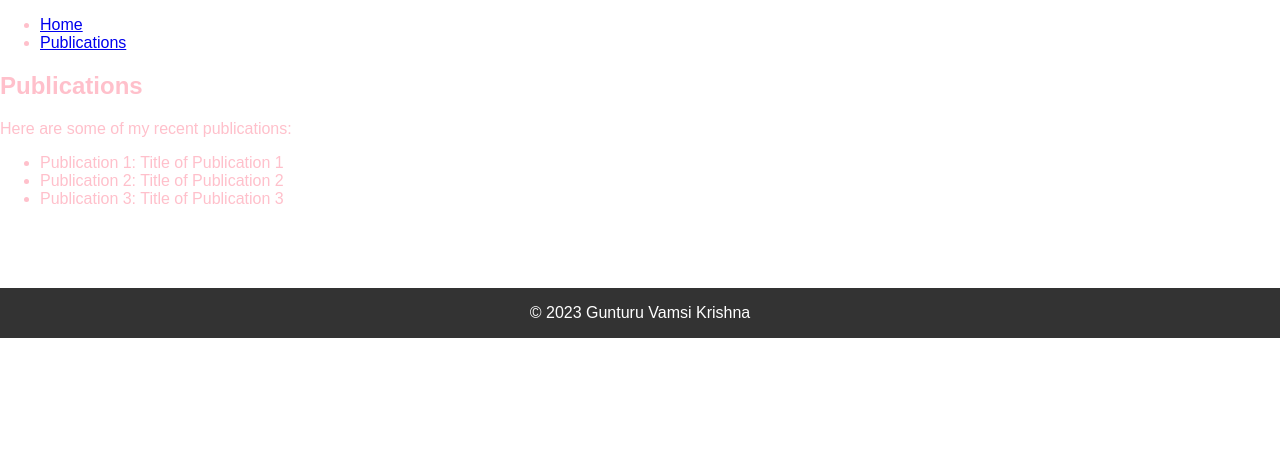
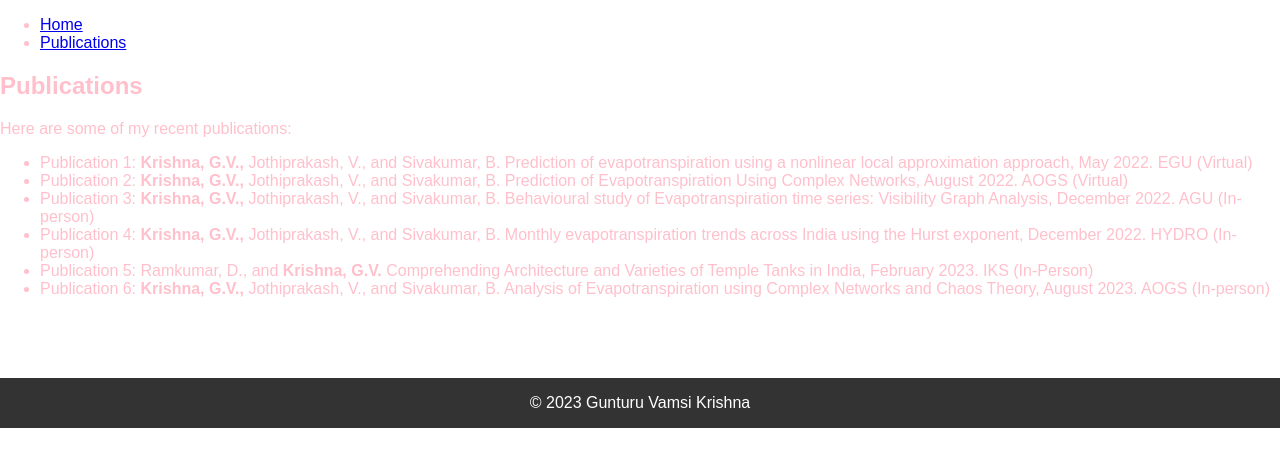
Before and after one commit to vamsikrishna-g/gvk, a plain HTML site: page index.html in a window 1280 px wide. Drawn offline with Linux system fonts and the light colour scheme.

Commit message:
Update index.html
Added conferences list

```diff
--- a/index.html
+++ b/index.html
@@ -25,9 +25,14 @@
         <h2>Publications</h2>
         <p>Here are some of my recent publications:</p>
         <ul>
-          <li>Publication 1: Title of Publication 1</li>
-          <li>Publication 2: Title of Publication 2</li>
-          <li>Publication 3: Title of Publication 3</li>
+          <li>Publication 1: <strong>Krishna, G.V.,</strong> Jothiprakash, V., and Sivakumar, B. Prediction of evapotranspiration using a nonlinear local approximation approach, May 2022. EGU (Virtual)</li>
+          <li>Publication 2: <strong>Krishna, G.V.,</strong> Jothiprakash, V., and Sivakumar, B. Prediction of Evapotranspiration Using Complex Networks, August 2022. AOGS (Virtual)</li>
+          <li>Publication 3: <strong>Krishna, G.V.,</strong> Jothiprakash, V., and Sivakumar, B. Behavioural study of Evapotranspiration time series: Visibility Graph Analysis, December 2022. AGU (In-person)</li>
+          <li>Publication 4: <strong>Krishna, G.V.,</strong> Jothiprakash, V., and Sivakumar, B. Monthly evapotranspiration trends across India using the Hurst exponent, December 2022. HYDRO (In-person)</li>
+          <li>Publication 5: Ramkumar, D., and <strong>Krishna, G.V.</strong> Comprehending Architecture and Varieties of Temple Tanks in India, February 2023. IKS (In-Person)</li>
+          <li>Publication 6: <strong>Krishna, G.V.,</strong> Jothiprakash, V., and Sivakumar, B. Analysis of Evapotranspiration using Complex Networks and Chaos Theory, August 2023. AOGS (In-person)</li>
+
+
           <!-- Add more publications as needed -->
         </ul>
       </div>
```
